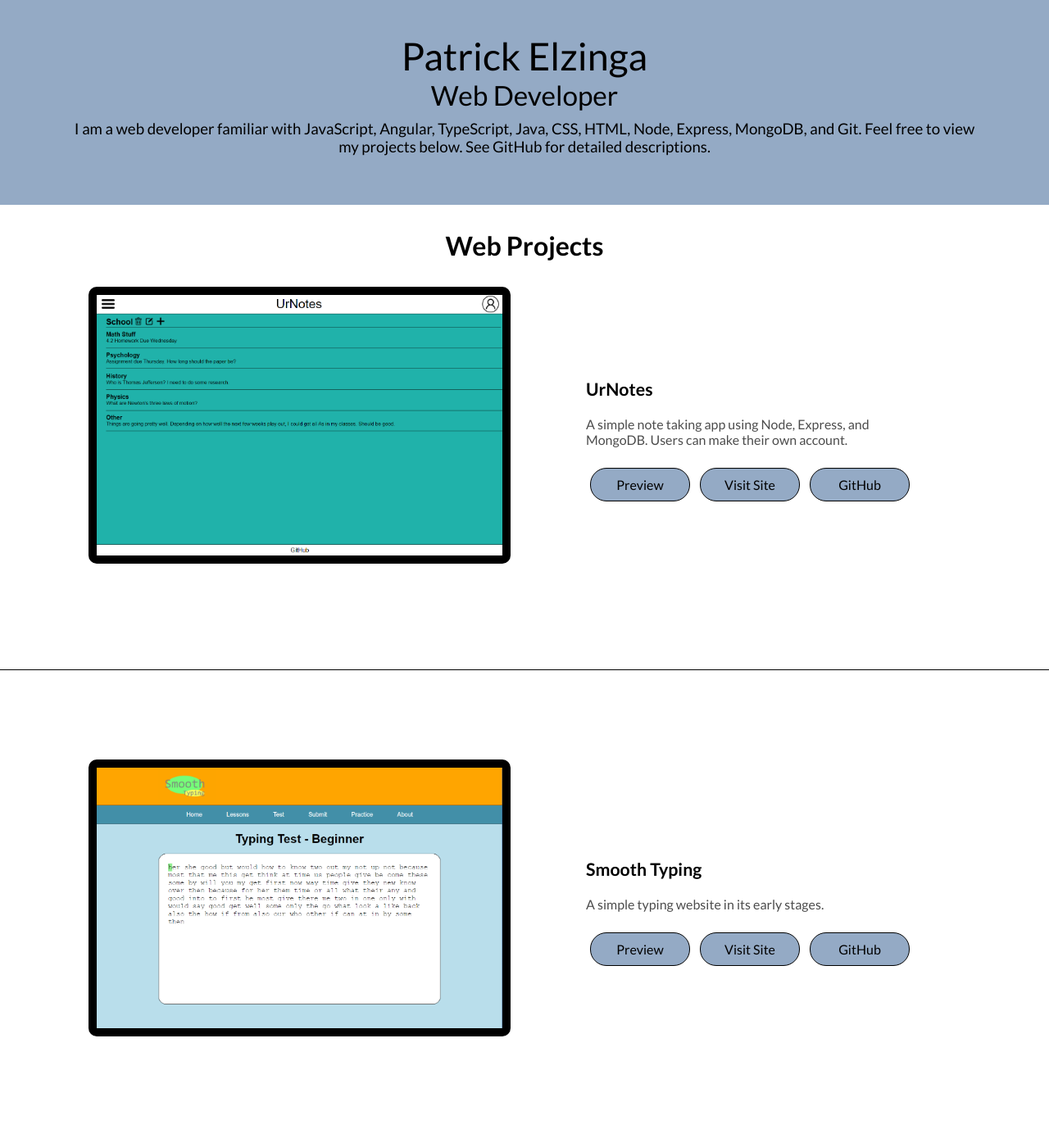
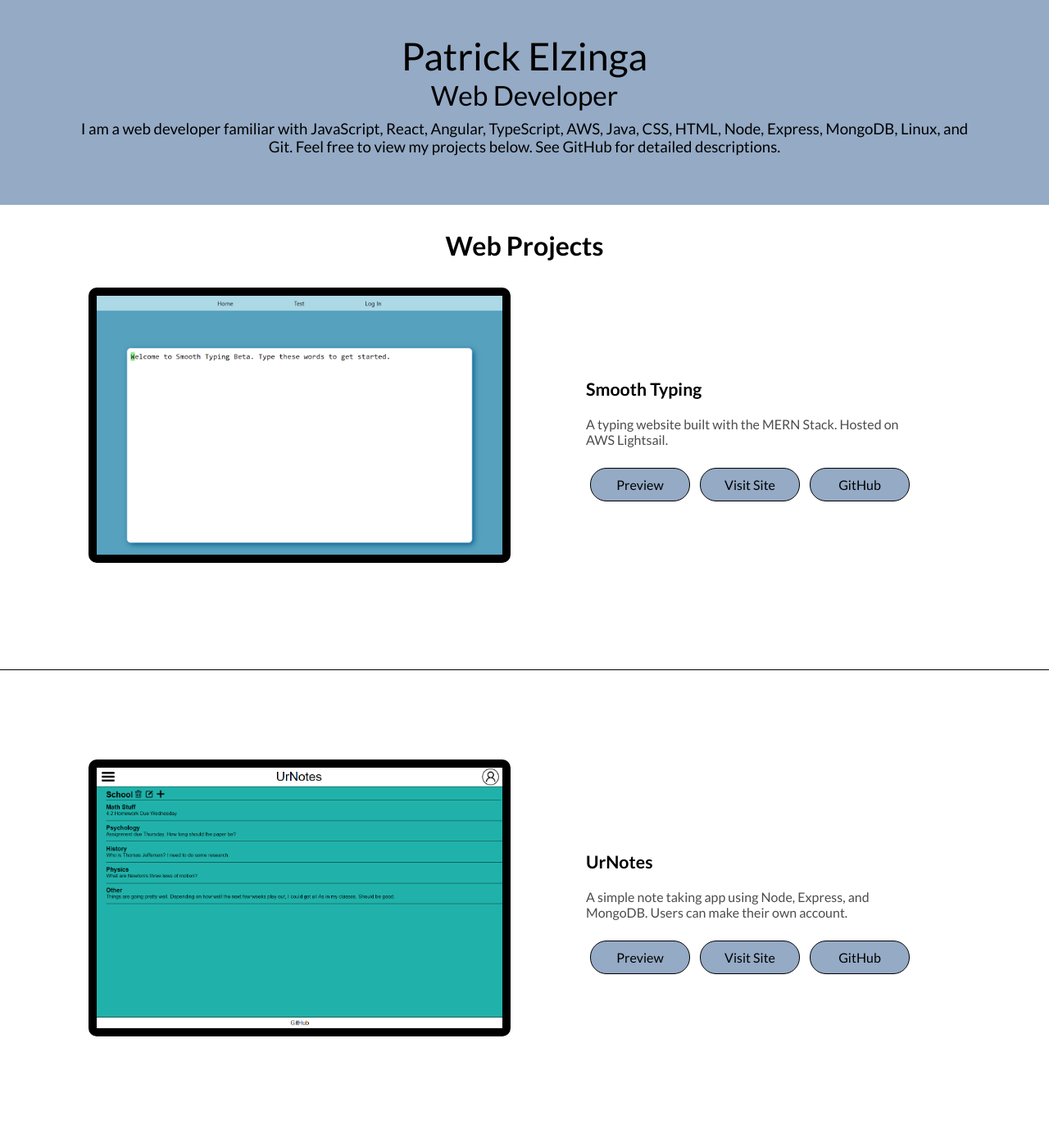
Before and after one commit to Patrogenic/portfolio_site, a plain HTML site: page index.html in a window 1280 px wide. Shown: the top 1389 px of the page at 82% size. Drawn offline with Linux system fonts and the light colour scheme.

Commit message:
Updated with new project

```diff
--- a/index.html
+++ b/index.html
@@ -17,7 +17,7 @@
                 <div id="occupation">Web Developer</div>
                 <div id="about-me-container">
                     <p id="about-me-text">
-                        I am a web developer familiar with JavaScript, Angular, TypeScript, Java, CSS, HTML, Node, Express, MongoDB, and Git.
+                        I am a web developer familiar with JavaScript, React, Angular, TypeScript, AWS, Java, CSS, HTML, Node, Express, MongoDB, Linux, and Git.
                         Feel free to view my projects below. See GitHub for detailed descriptions.
                     </p>
                 </div>
--- a/script.js
+++ b/script.js
@@ -1,18 +1,18 @@
 let projects = [
+    {
+        title: 'Smooth Typing',
+        description: 'A typing website built with the MERN Stack. Hosted on AWS Lightsail.',
+        link: 'https://smoothtyping.com/',
+        gitHub: 'https://github.com/Patrogenic/typing_website',
+        image: './images/Smooth_Typing.png',
+        website: true,
+    },
     {
         title: 'UrNotes',
         description: 'A simple note taking app using Node, Express, and MongoDB. Users can make their own account.',
         link: 'https://notes.patrickcs.com',
         gitHub: 'https://github.com/Patrogenic/notes_back_end',
         image: './images/Notes.png',
-        website: true,
-    },
-    {
-        title: 'Smooth Typing',
-        description: 'A simple typing website in its early stages.',
-        link: 'https://typing.patrickcs.com/',
-        gitHub: 'https://github.com/Patrogenic/typing_website',
-        image: './images/Typing.png',
         website: true,
     },
     {
@@ -23,14 +23,6 @@ let projects = [
         image: './images/Weather-San Jose.png',
         website: true,
     },
-    // {
-    //     title: 'Covid 19 Data',
-    //     description: 'I fetch this <a href="https://covidtracking.com/data/api/version-2/">Covid 19 Data API</a> and display the data.',
-    //     link: 'https://covid19-data.patrickcs.com',
-    //     gitHub: 'https://github.com/Patrogenic/Fetching-Covid19-API',
-    //     image: './images/Covid19_Data.png',
-    //     website: true,
-    // },
     {
         title: 'Tetris',
         description: 'Fully functional Tetris clone.',
```
Also changed, not shown: images/Smooth_Typing.png (added).
